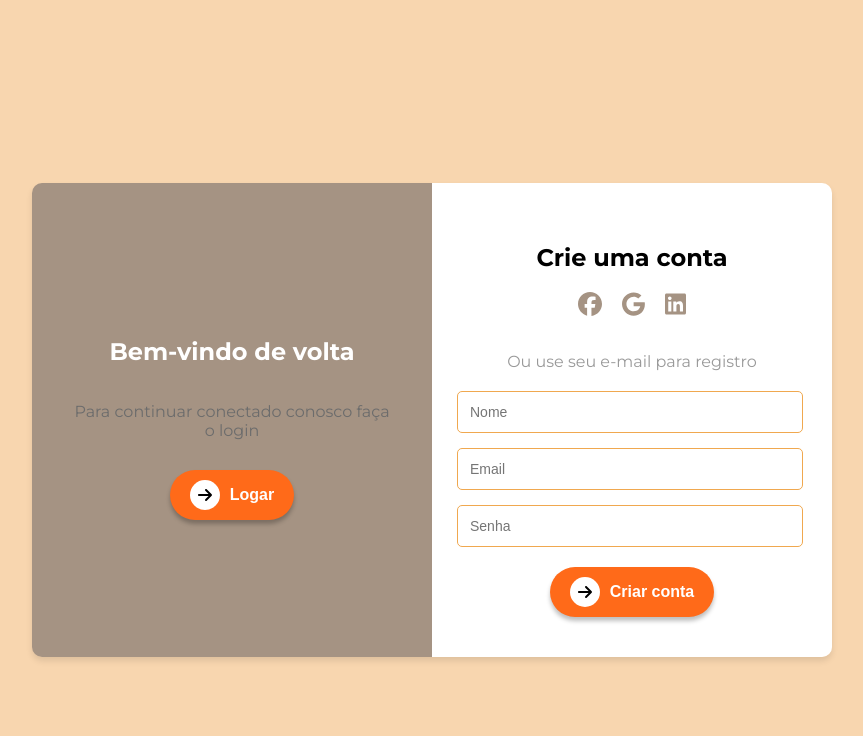
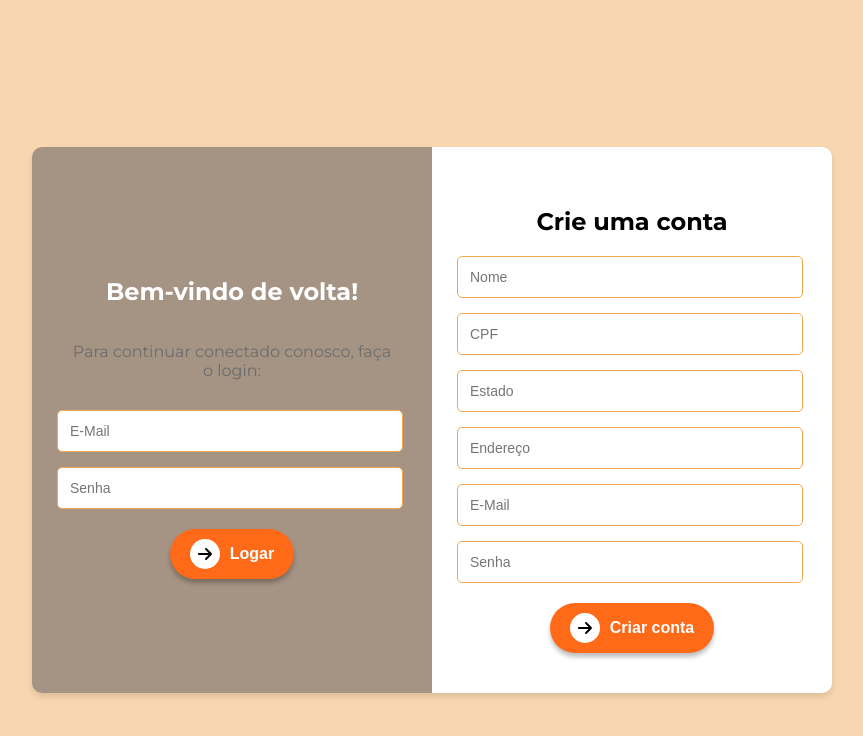
Before and after one commit to lucasgomesdesouza/finding-pets, a React (Create React App) app: page /sign-up in a window 1280 px wide. Shown: the top 736 px of the page, without its empty margins (208-1071 px from the left). Built offline with nearby package versions, Linux system fonts and the light colour scheme.

Commit message:
fingedpet

```diff
--- a/public/index.html
+++ b/public/index.html
@@ -1,42 +1,20 @@
 <!DOCTYPE html>
-<html lang="en">
+<html lang="pt-br">
+
 <head>
   <meta charset="utf-8" />
+  <!--Define o favicon da página-->
   <link rel="icon" href="%PUBLIC_URL%/favicon.ico" />
   <meta name="viewport" content="width=device-width, initial-scale=1" />
   <meta name="theme-color" content="#000000" />
-    <meta
-      name="description"
-      content="Web site created using create-react-app"
-    />
+  <meta name="Descrição" content="Website criado usando create-react-app" />
+  <!--Faz com que o ícone seja carregado em aparelhos Apple-->
   <link rel="apple-touch-icon" href="%PUBLIC_URL%/logo192.png" />
-    <!--
-      manifest.json provides metadata used when your web app is installed on a
-      user's mobile device or desktop. See https://developers.google.com/web/fundamentals/web-app-manifest/
-    -->
-    <!--
-      Notice the use of %PUBLIC_URL% in the tags above.
-      It will be replaced with the URL of the `public` folder during the build.
-      Only files inside the `public` folder can be referenced from the HTML.
-
-      Unlike "/favicon.ico" or "favicon.ico", "%PUBLIC_URL%/favicon.ico" will
-      work correctly both with client-side routing and a non-root public URL.
-      Learn how to configure a non-root public URL by running `npm run build`.
-    -->
   <title>FindingPet</title>
 </head>
+
 <body>
-    <noscript>You need to enable JavaScript to run this app.</noscript>
   <div id="root"></div>
-    <!--
-      This HTML file is a template.
-      If you open it directly in the browser, you will see an empty page.
+</body>
 
-      You can add webfonts, meta tags, or analytics to this file.
-      The build step will place the bundled scripts into the <body> tag.
-
-      To begin the development, run `npm start` or `yarn start`.
-      To create a production bundle, use `npm run build` or `yarn build`.
-    -->
-  </body>
 </html>
--- a/src/components/Forms/SignUpForm/SignUpForm.jsx
+++ b/src/components/Forms/SignUpForm/SignUpForm.jsx
@@ -9,27 +9,41 @@ const SignUpForm = () => {
     return (
         <div className={styles.fullScreenContainer}>
             <div className={styles.container}>
+
                 <div className={styles.loginSection}>
-                    <h1 className={styles.loginSectionTitle}>Bem-vindo de volta</h1>
-                    <p className={styles.loginSectionDescription}>Para continuar conectado conosco faça o login</p>
+                    <h1 className={styles.loginSectionTitle}>Bem-vindo de volta!</h1>
+                    <p className={styles.loginSectionDescription}>Para continuar conectado conosco, faça o login:</p>
+                    <form action="" className={styles.formForm}>
+                        <div className={styles.formGroup}>
+                            <input type="email" id="email" placeholder="E-Mail" required/>
+                        </div>
+                        <div className={styles.formGroup}>
+                            <input type="password" id="senha" placeholder="Senha" required/>
+                        </div>
+                    </form>
                     <Link to={'/'} className={styles.link}>
                         <ButtonCallToAction icon={faArrowRight} text="Logar" />
                     </Link>
                 </div>
+
                 <div className={styles.signupSection}>
                     <h2 className={styles.loginSectionTitle}>Crie uma conta</h2>
-                    <div className={styles.socialIcons}>
-                        <FontAwesomeIcon icon={faFacebook} className={styles.socialIcon} />
-                        <FontAwesomeIcon icon={faGoogle} className={styles.socialIcon} />
-                        <FontAwesomeIcon icon={faLinkedin} className={styles.socialIcon} />
-                    </div>
-                    <p className={styles.orText}>Ou use seu e-mail para registro</p>
+
                     <form action="" className={styles.formForm}>
                         <div className={styles.formGroup}>
                             <input type="text" id="name" placeholder="Nome" required/>
                         </div>
                         <div className={styles.formGroup}>
-                            <input type="email" id="email" placeholder="Email" required/>
+                            <input type="text" id="cpf" placeholder="CPF" required/>
+                        </div>
+                        <div className={styles.formGroup}>
+                            <input type="text" id="state" placeholder="Estado" required/>
+                        </div>
+                        <div className={styles.formGroup}>
+                            <input type="text" id="adress" placeholder="Endereço" required/>
+                        </div>
+                        <div className={styles.formGroup}>
+                            <input type="email" id="email" placeholder="E-Mail" required/>
                         </div>
                         <div className={styles.formGroup}>
                             <input type="password" id="senha" placeholder="Senha" required/>
--- a/src/components/Forms/SignUpForm/SignUpForm.module.css
+++ b/src/components/Forms/SignUpForm/SignUpForm.module.css
@@ -45,24 +45,6 @@
     margin-bottom: 30px;
     font-size: 16px;
     text-align: center;
-}
-
-.socialIcons {
-    display: flex;
-    justify-content: center;
-    gap: 20px;
-    margin-bottom: 20px;
-}
-
-.socialIcon {
-    color: #a59383;
-    font-size: 24px;
-    cursor: pointer;
-}
-
-.orText {
-    text-align: center;
-    color: #999;
 }
 
 .link {
--- a/src/components/Header/Header.jsx
+++ b/src/components/Header/Header.jsx
@@ -20,13 +20,13 @@ const Header = ({ toggleTheme, darkMode }) => {
     return (
         <header className={styles.header} id="header">
             <div className={styles.logoContainer}>
-                <img src={logo} alt="Logo da ONG Finding Pet" className={styles.logo} />
+                <img src={logo} alt="Logo da Finding Pet" className={styles.logo} />
             </div>
 
             <nav className={`${styles.navigation} ${menuOpen ? styles.active : ''}`}>
                 <ul id="conteinerCard">
                     <li className={styles.link}><Link to="/" onClick={handleLinkClick}>Início</Link></li>
-                    <li className={styles.link}><Link to="/news" onClick={handleLinkClick}>Novidades</Link></li>
+                    <li className={styles.link}><Link to="/news" onClick={handleLinkClick}>Notícias</Link></li>
                     <li className={styles.link}><Link to="/adopt" onClick={handleLinkClick}>Adote</Link></li>
                     <li className={styles.link}><Link to="/care" onClick={handleLinkClick}>Cuidados</Link></li>
                     <li className={styles.link}><Link to="/contact" onClick={handleLinkClick}>Contato</Link></li>
--- a/src/pages/Home.jsx
+++ b/src/pages/Home.jsx
@@ -3,6 +3,7 @@ import HeroContent from "../components/HeroContent/HeroSection";
 import CardSection from "../components/CardSection/CardSection";
 import TestimonialCard from "../components/TestimonialCard/TestimonialCard";
 import goldenRetriver from "../assets/images/goldenzinho_ownt.png";
+
 
 const Home = () => {
     return (
```
Lines whose indentation alone changed are shown as unchanged.
